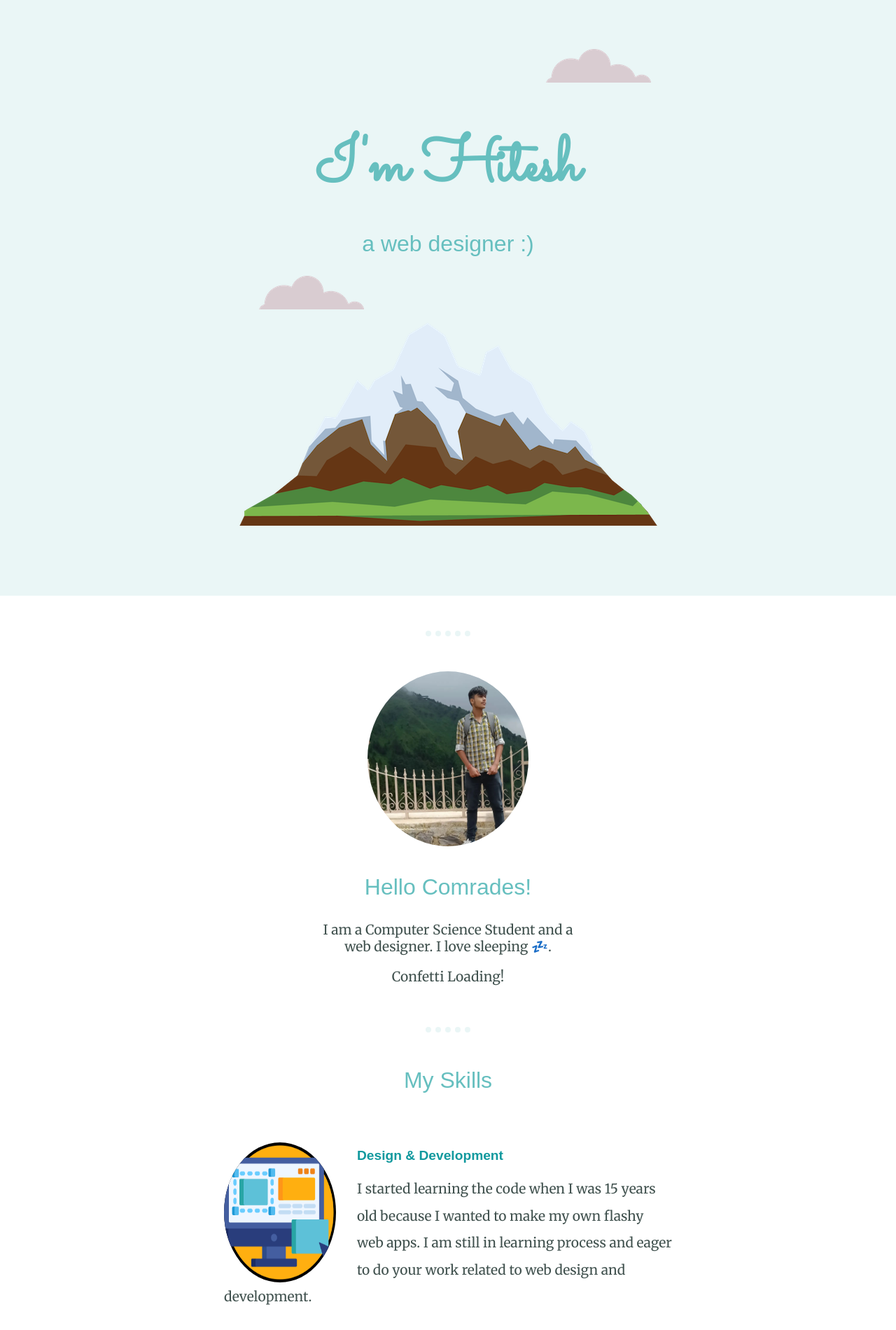
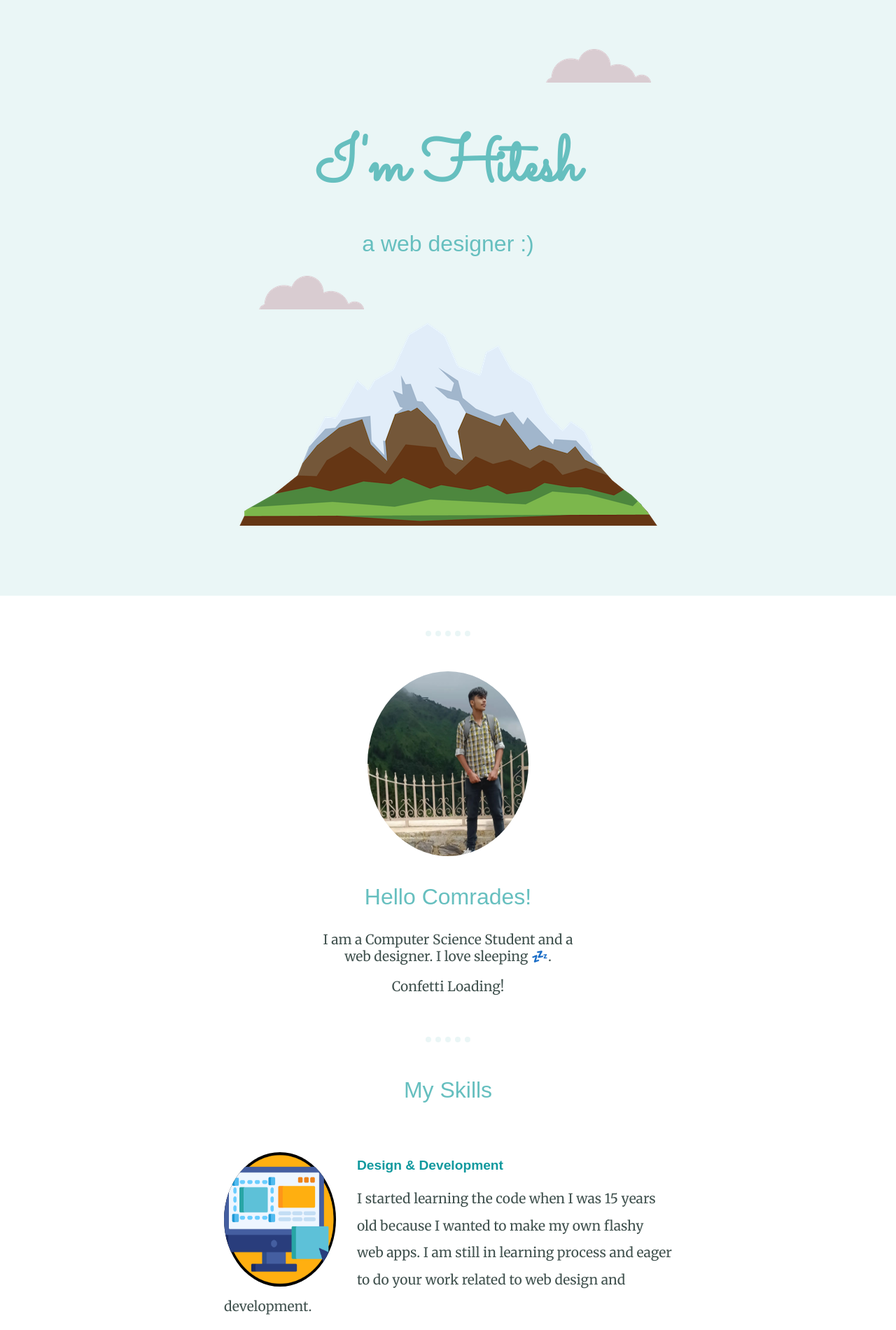
Before and after one commit to hitesh01kandpal/portfolio, a plain HTML site: page index.html in a window 1280 px wide. Shown: the top 1900 px of the page at 70% size. Drawn offline with Linux system fonts and the light colour scheme.

Commit message:
Update style.css

```diff
--- a/css/style.css
+++ b/css/style.css
@@ -75,7 +75,7 @@ hr{
 .pro{
   width:18%;
   margin-bottom: 40px;
-  height: 250px;
+  height: 33vh;
   border-radius: 100%;
 }
 .uprpara{
@@ -93,7 +93,7 @@ hr{
 .code-img{
   border-radius: 100%;
   width:25%;
-  height: 200px;
+  height: 24vh;
   background-color: black;
   float: left;
   margin-right: 30px;
@@ -104,7 +104,7 @@ hr{
 .rap-img{
   border-radius: 100%;
   width:25%;
-  height: 200px;
+  height: 24vh;
   background-color: black;
   float: right;
   margin-right: 30px;
```
